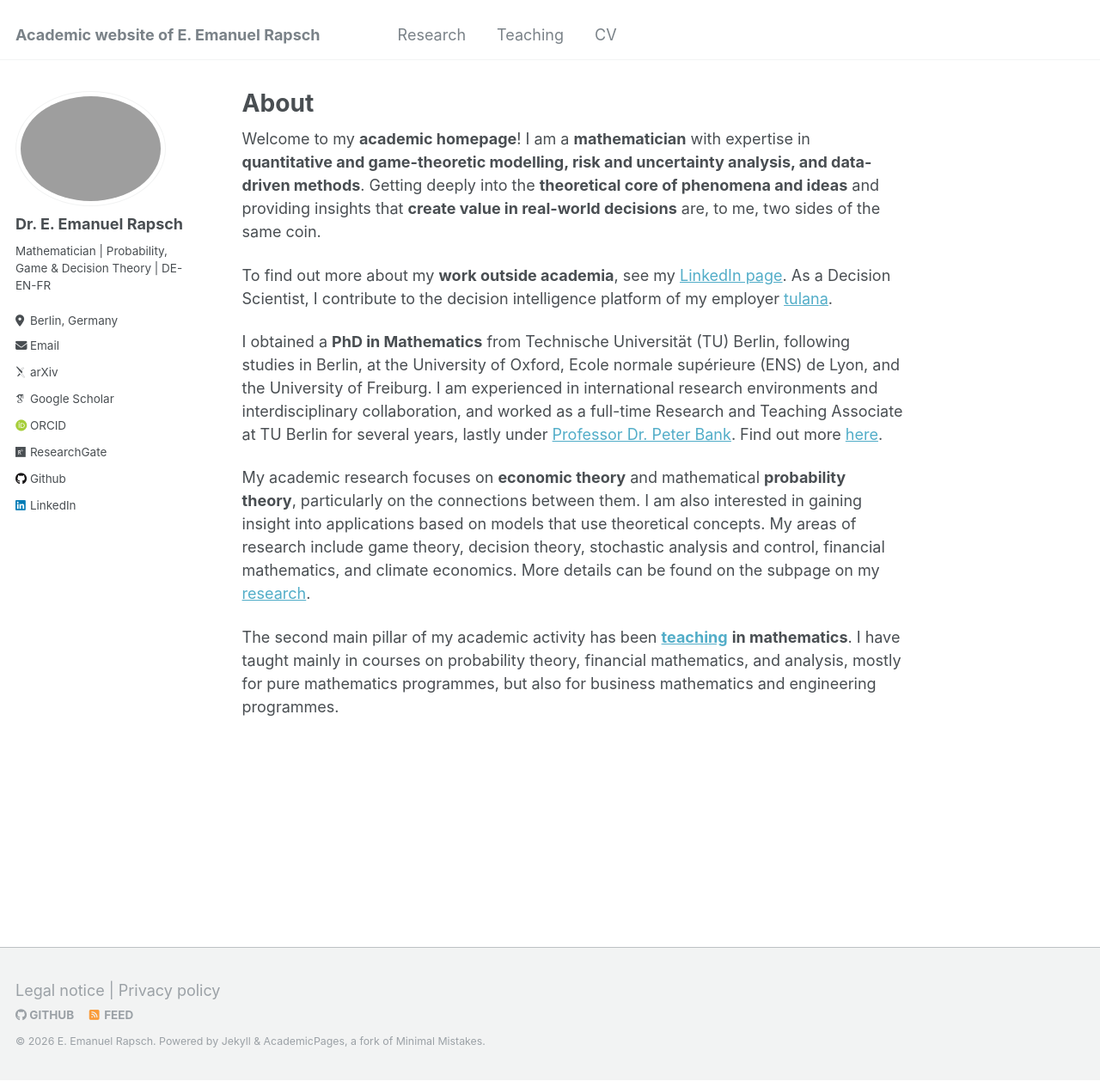
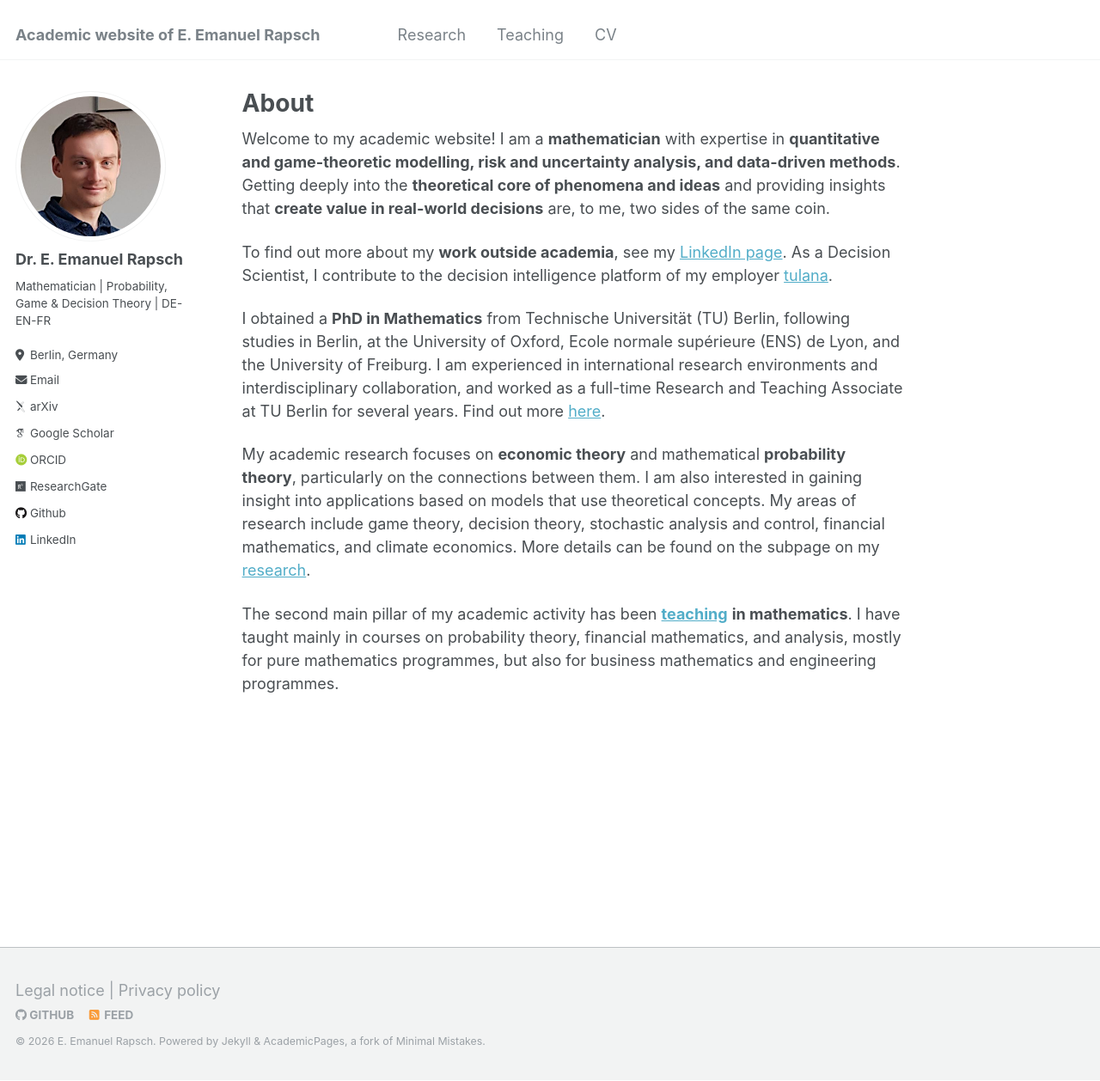
Before and after one commit to erapsch/erapsch.github.io, a Jekyll site: the page built from _pages/about.md, in a window 1280 px wide and 1258 px high. Shown: the whole window at 86% size. Built offline with Jekyll 4.4.1, drawn with Linux system fonts in a browser that asks for light colours; some web fonts are replaced.

Commit message:
Bug fixes to April update (#2)
* edtis in about, research, teaching, cv, config. also changed profil.png file

* minor idiomatic changes

* updated signature, minor change in about intro (phenomena)

* minor fixes: photo reference corrected, boss moved to CV

```diff
--- a/_config.yml
+++ b/_config.yml
@@ -21,7 +21,7 @@ repository               : "erapsch/erapsch.github.io"
 
 author:
   # Biographic information
-  avatar           : "profile.jpg"
+  avatar           : "profile.png"
   name             : "Dr. E. Emanuel Rapsch"
   pronouns         : # example: "she/her"
   bio              : "Mathematician | Probability, Game & Decision Theory | DE-EN-FR"
--- a/_pages/about.md
+++ b/_pages/about.md
@@ -7,11 +7,11 @@ redirect_from:
   - /about.html
 ---
 
-Welcome to my **academic homepage**! I am a **mathematician** with expertise in **quantitative and game-theoretic modelling, risk and uncertainty analysis, and data-driven methods**. Getting deeply into the **theoretical core of phenomena and ideas** and providing insights that **create value in real-world decisions** are, to me, two sides of the same coin.
+Welcome to my academic website! I am a **mathematician** with expertise in **quantitative and game-theoretic modelling, risk and uncertainty analysis, and data-driven methods**. Getting deeply into the **theoretical core of phenomena and ideas** and providing insights that **create value in real-world decisions** are, to me, two sides of the same coin.
 
 To find out more about my **work outside academia**, see my <a href="https://www.linkedin.com/in/erapsch">LinkedIn page</a>. As a Decision Scientist, I contribute to the decision intelligence platform of my employer <a href="https://tulana.de/">tulana</a>.
 
-I obtained a **PhD in Mathematics** from Technische Universität (TU) Berlin, following studies in Berlin, at the University of Oxford, Ecole normale supérieure (ENS) de Lyon, and the University of Freiburg. I am experienced in international research environments and interdisciplinary collaboration, and worked as a full-time Research and Teaching Associate at TU Berlin for several years, lastly under <a href="https://www3.math.tu-berlin.de/stoch/wp_bank/">Professor Dr. Peter Bank</a>. Find out more <a href="/CV">here</a>.
+I obtained a **PhD in Mathematics** from Technische Universität (TU) Berlin, following studies in Berlin, at the University of Oxford, Ecole normale supérieure (ENS) de Lyon, and the University of Freiburg. I am experienced in international research environments and interdisciplinary collaboration, and worked as a full-time Research and Teaching Associate at TU Berlin for several years. Find out more <a href="/CV">here</a>.
 
 My academic research focuses on **economic theory** and mathematical **probability theory**, particularly on the connections between them. I am also interested in gaining insight into applications based on models that use theoretical concepts. My areas of research include game theory, decision theory, stochastic analysis and control, financial mathematics, and climate economics. More details can be found on the subpage on my <a href="/research">research</a>.
 
```
Also changed, not shown: _pages/cv.md (+1 -1 lines).
